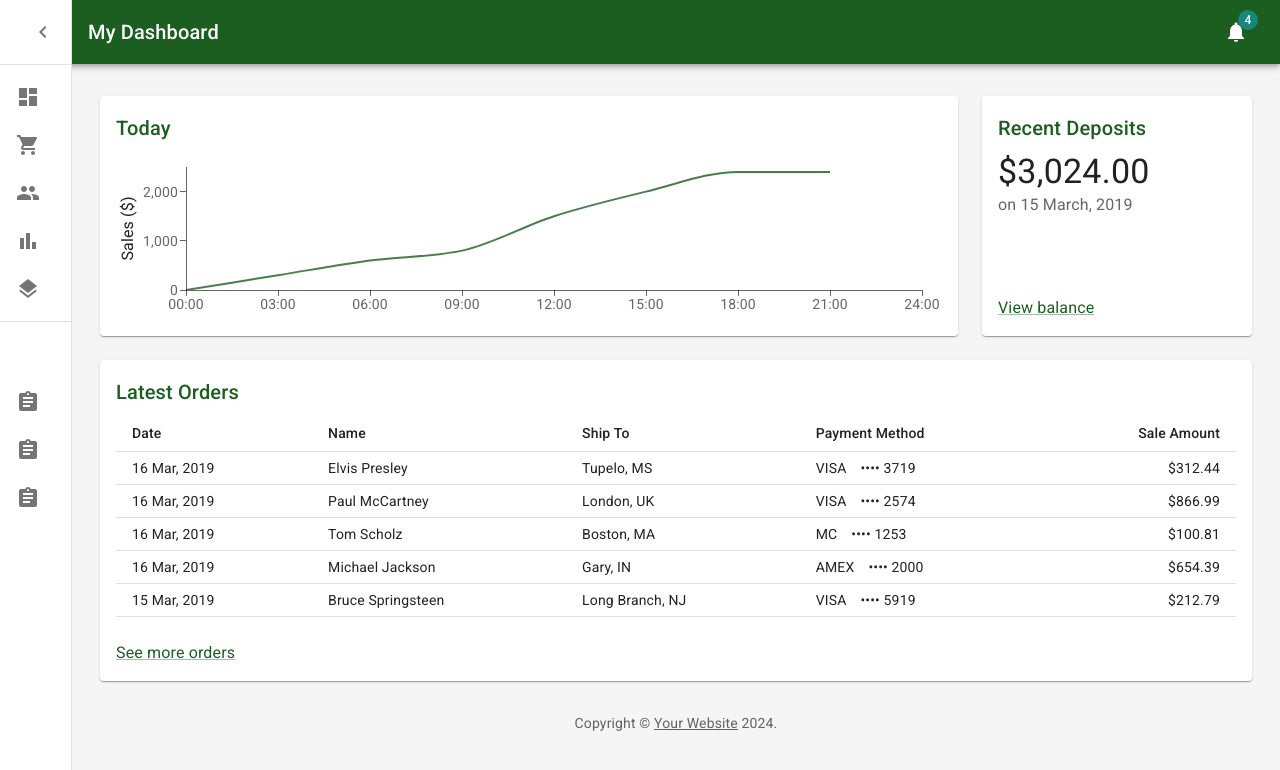
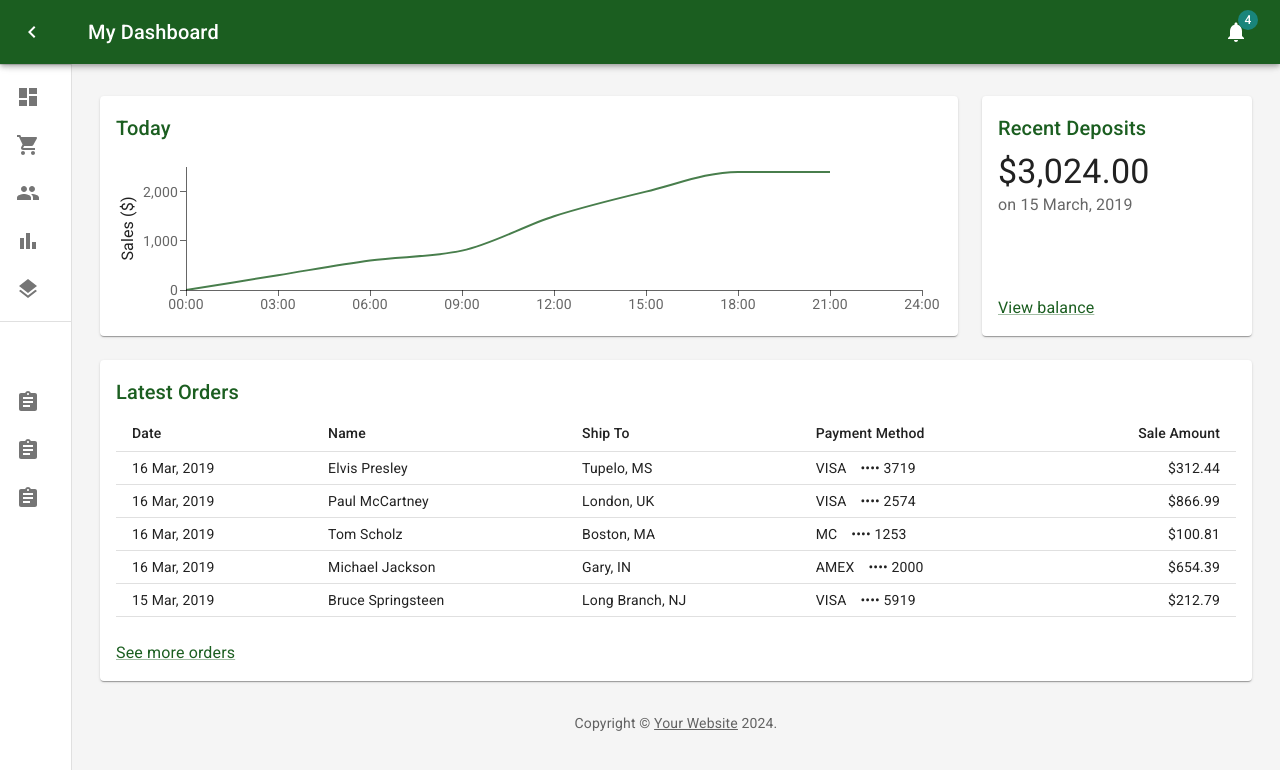
Before and after one commit to TatsianaLohinava/visual-testing-tools, a React (Vite) app: page / in a window 1280 px wide. Both pictures are taken after a click on the button "close drawer". Shown: the top 770 px of the page. Built offline with nearby package versions, Linux system fonts and the light colour scheme.

Commit message:
add change

```diff
--- a/src/Dashboard.tsx
+++ b/src/Dashboard.tsx
@@ -49,7 +49,7 @@ interface AppBarProps extends MuiAppBarProps {
 const AppBar = styled(MuiAppBar, {
   shouldForwardProp: (prop) => prop !== "open",
 })<AppBarProps>(({ theme, open }) => ({
-  // zIndex: theme.zIndex.drawer + 1,
+  zIndex: theme.zIndex.drawer + 1,
   transition: theme.transitions.create(["width", "margin"], {
     easing: theme.transitions.easing.sharp,
     duration: theme.transitions.duration.leavingScreen,
@@ -114,7 +114,7 @@ export default function Dashboard() {
               ...(open && { display: "none" }),
             }}
           >
-            <MenuIcon />
+            <ChevronLeftIcon />
           </IconButton>
           <Typography
             component="h1"
```
